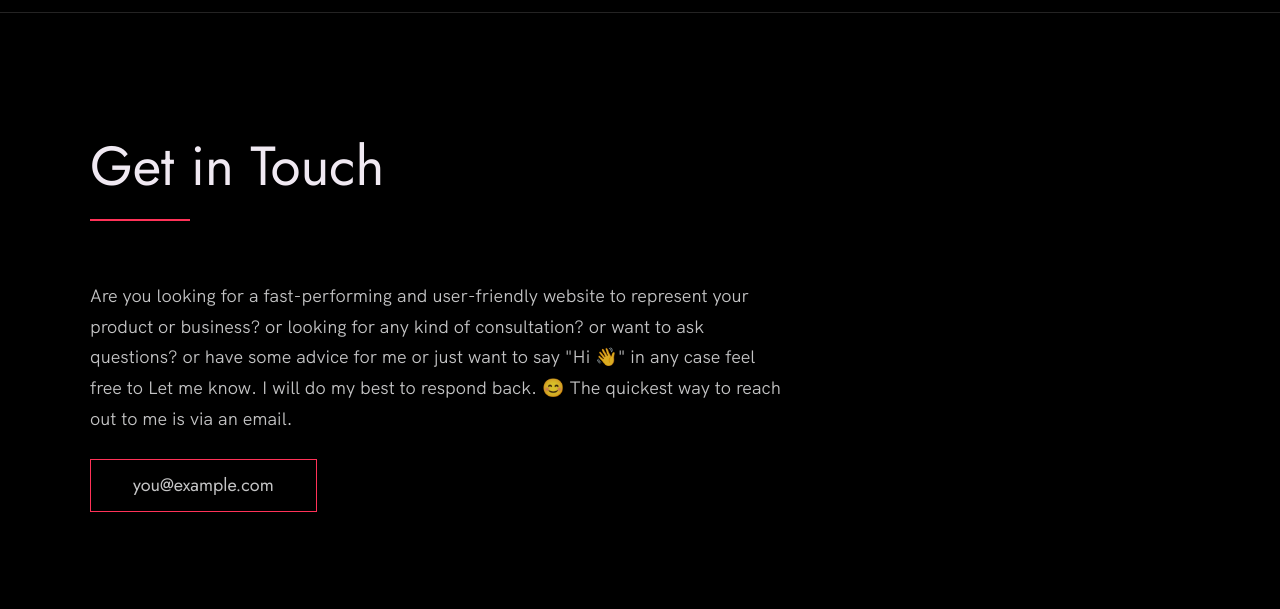
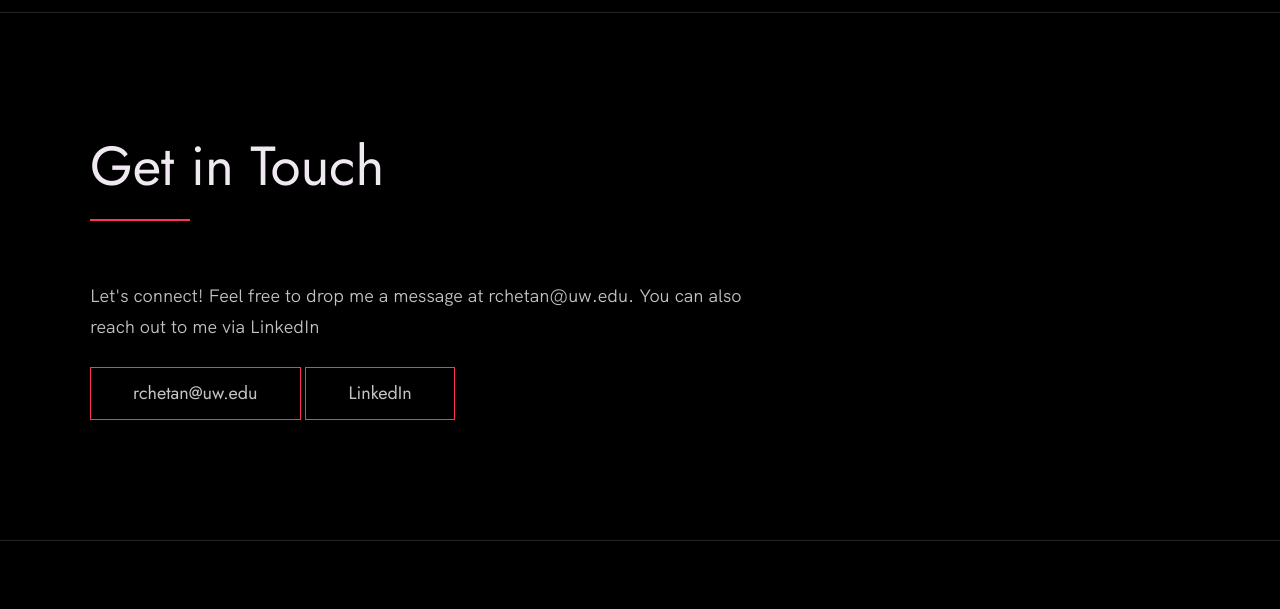
Before and after one commit to rachanachetan/Portfolio, a plain HTML site: page index.html in a window 1280 px wide. Shown: the part 3969-4578 px from the top of the page. Drawn offline with Linux system fonts and the light colour scheme.

Commit message:
Update contact section in index.html

```diff
--- a/index.html
+++ b/index.html
@@ -191,15 +191,11 @@
       <h2>Get in Touch</h2>
       <div class="contact__info">
         <p>
-          Are you looking for a fast-performing and user-friendly website to
-          represent your product or business? or looking for any kind of
-          consultation? or want to ask questions? or have some advice for me
-          or just want to say "Hi 👋" in any case feel free to Let me know. I
-          will do my best to respond back. 😊 The quickest way to reach out to
-          me is via an email.
+          Let's connect! Feel free to drop me a message at rchetan@uw.edu.
+          You can also reach out to me via LinkedIn
         </p>
-        <!-- Replace the email with yours -->
-        <a href="mailto:you@example.com" class="btn">you@example.com</a>
+        <a href="mailto:rchetan@uw.edu" class="btn">rchetan@uw.edu</a>
+        <a href="www.linkedin.com/in/rachanachetan" class="btn">LinkedIn</a>
       </div>
     </div>
   </section>
@@ -208,7 +204,6 @@
 
   <footer role="contentinfo" class="footer">
     <div class="row">
-      <!-- Update the links to point to your accounts -->
       <ul class="footer__social-links">
         <li class="footer__social-link-item">
           <a href="https://github.com/rachanachetan/" title="Link to Github Profile">
```
